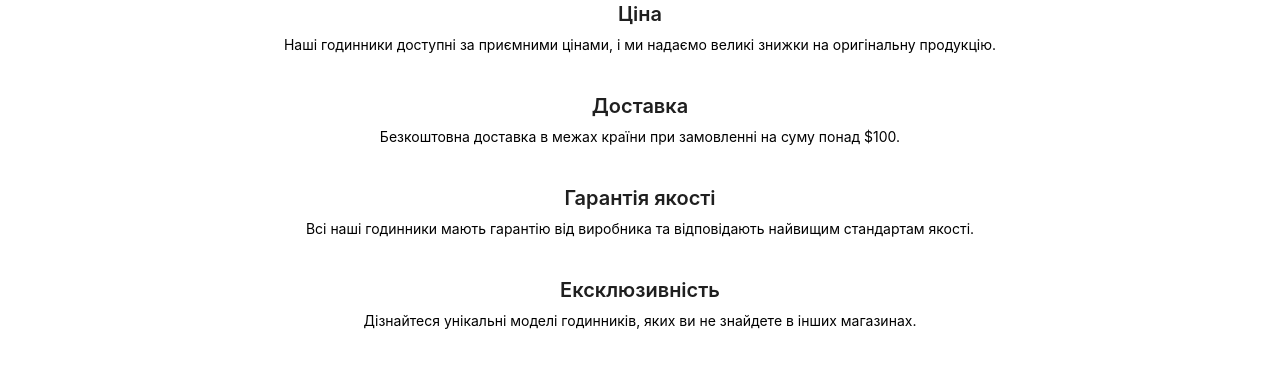
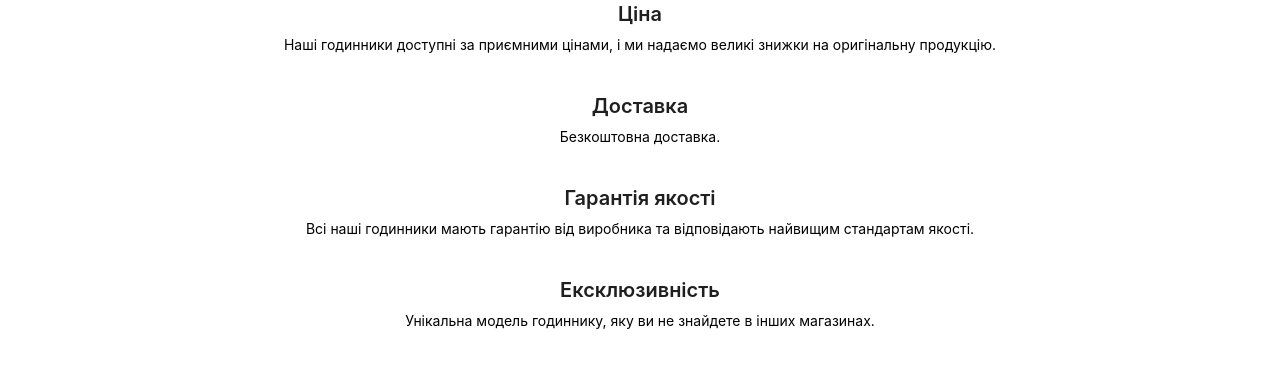
Before and after one commit to kova1chuk/watch-lending, a Next.js app: page /watch in a window 1280 px wide. Shown: the part 4120-4492 px from the top of the page. Built offline with nearby package versions, Linux system fonts and the light colour scheme; no server answers.

Commit message:
Upd: description adventeges

```diff
--- a/src/components/Advantages.tsx
+++ b/src/components/Advantages.tsx
@@ -16,8 +16,7 @@ const advantagesData = [
   },
   {
     title: "Доставка",
-    description:
-      "Безкоштовна доставка в межах країни при замовленні на суму понад $100.",
+    description: "Безкоштовна доставка.",
   },
   {
     title: "Гарантія якості",
@@ -27,7 +26,7 @@ const advantagesData = [
   {
     title: "Ексклюзивність",
     description:
-      "Дізнайтеся унікальні моделі годинників, яких ви не знайдете в інших магазинах.",
+      "Унікальна модель годиннику, яку ви не знайдете в інших магазинах.",
   },
   {
     title: "Чому обрати нас",
```
